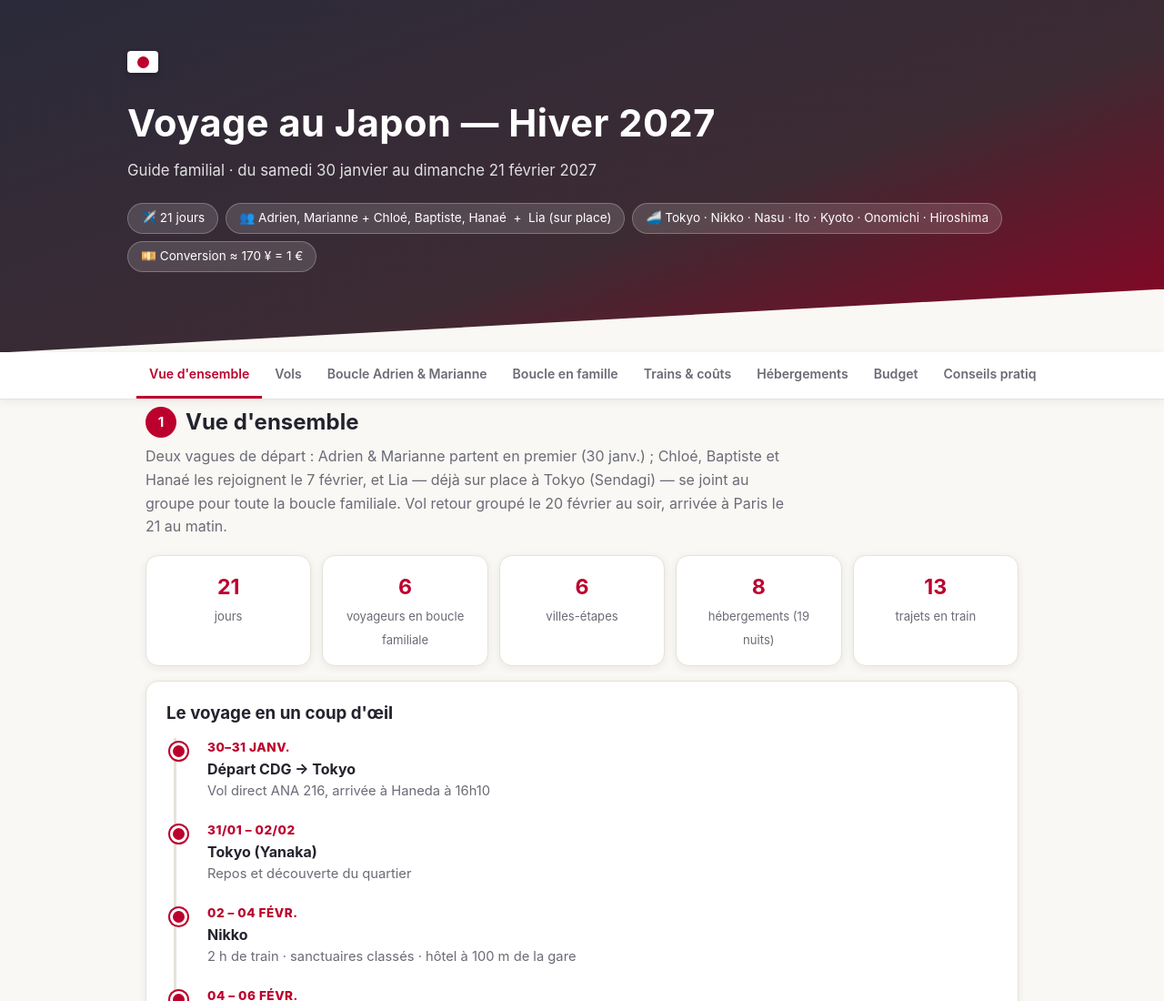
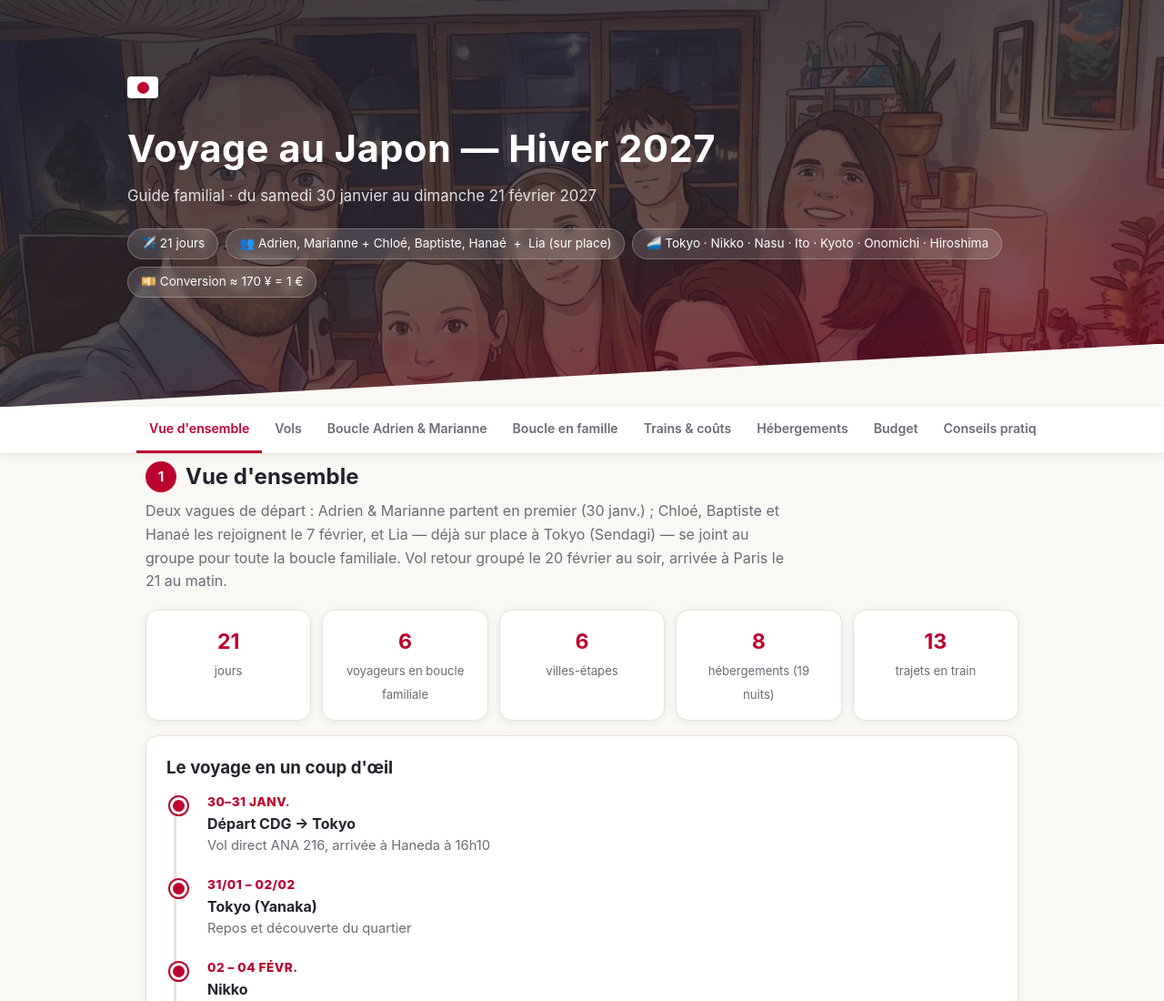
Before and after one commit to frise80/guide-japon-2027-47a0048b, a plain HTML site: page index.html in a window 1280 px wide. Shown: the top 1100 px of the page at 91% size. Drawn offline with Linux system fonts and the light colour scheme.

Commit message:
Photo de couverture

```diff
--- a/index.html
+++ b/index.html
@@ -20,8 +20,8 @@ a{color:var(--red);text-decoration:none}
 a:hover{text-decoration:underline}
 
 /* ---------- header ---------- */
-header.hero{background:linear-gradient(160deg,#2a2a3a 0%,#3d2b33 60%,var(--red-dark) 100%);
-  color:#fff;padding:56px 20px 88px;position:relative;overflow:hidden}
+header.hero{background:linear-gradient(165deg,rgba(30,30,44,.86) 0%,rgba(50,36,44,.72) 55%,rgba(120,0,30,.80) 100%),
+  url("cover.jpg") center/cover no-repeat;color:#fff;padding:84px 20px 120px;position:relative;overflow:hidden}
 header.hero::after{content:"";position:absolute;bottom:-1px;left:0;right:0;height:70px;
   background:var(--paper);clip-path:polygon(0 100%,100% 0,100% 100%)}
 .hero-inner{max-width:1000px;margin:0 auto;position:relative;z-index:1}
```
Also changed, not shown: cover.jpg (added).
